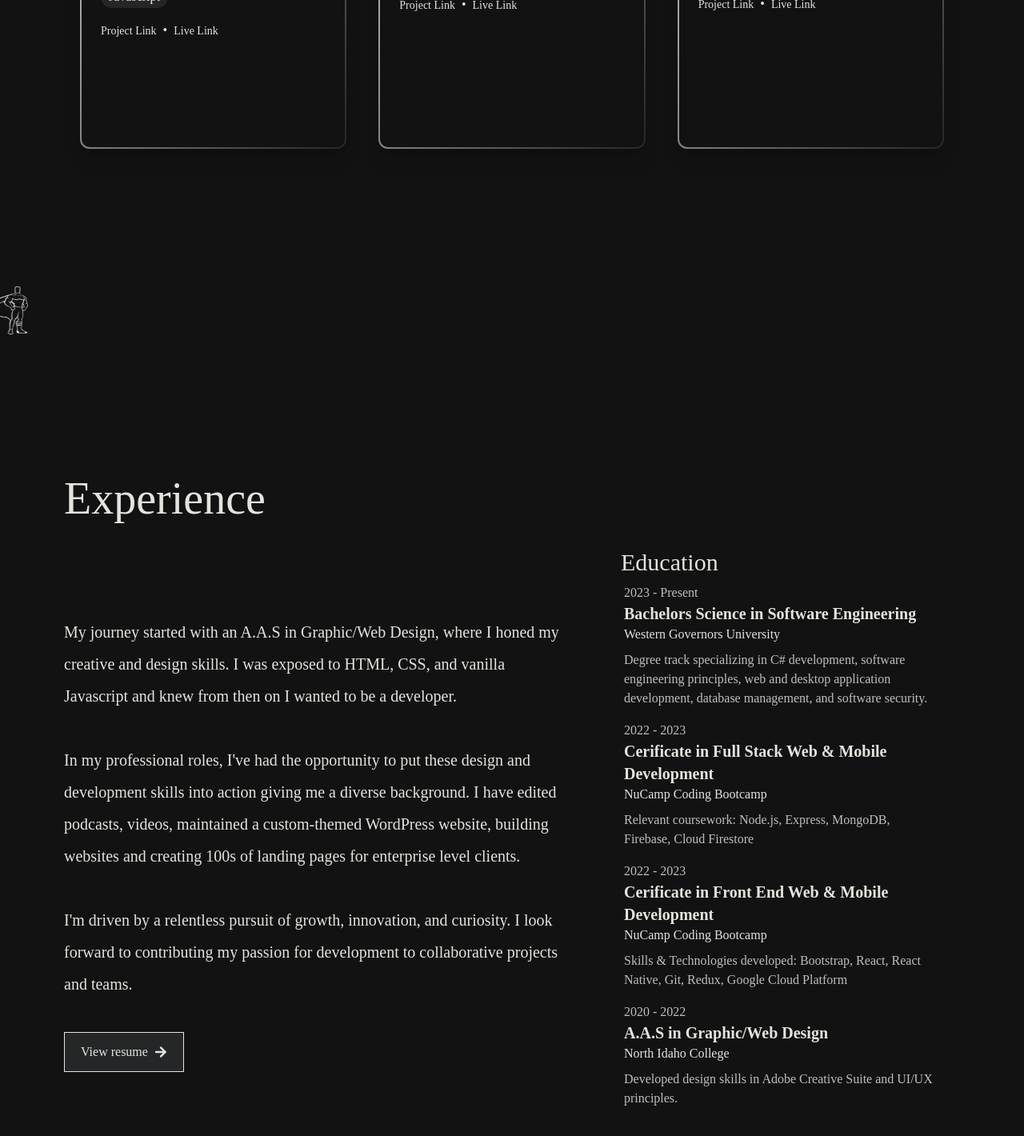
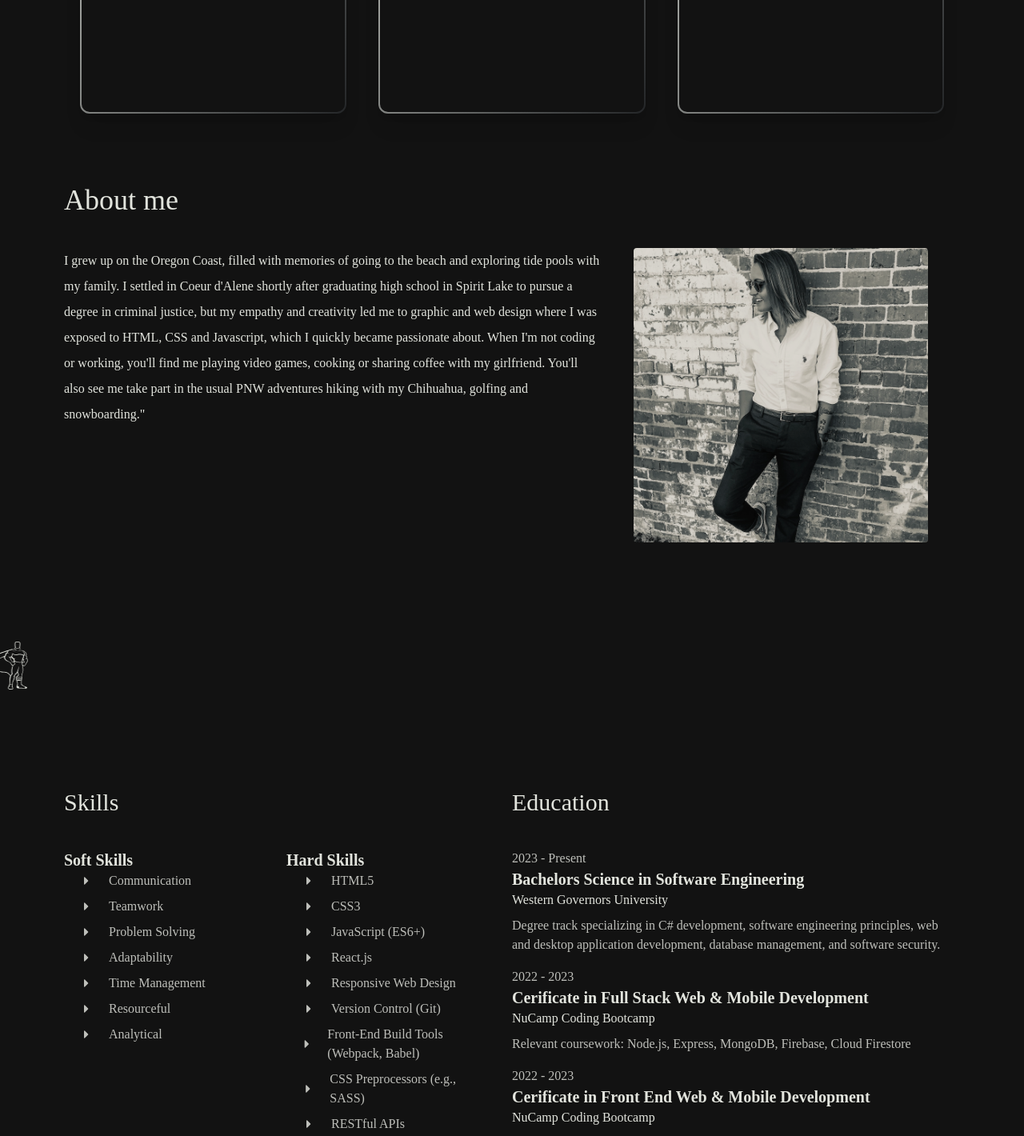
Before and after one commit to Kcounts93/my-portfolio, a React (Create React App) app: page / in a window 1280 px wide. Shown: the part 1330-2750 px from the top of the page at 80% size. Built offline with nearby package versions, Linux system fonts and the light colour scheme; some icons are missing.

Commit message:
Mobile responsiveness & spacing

```diff
--- a/src/App.js
+++ b/src/App.js
@@ -1,7 +1,7 @@
 import Hero from "./components/Hero";
 import Navbar from "./components/Navbar";
 import About from "./components/About";
-import Skills from "./components/Skills";
+import LogoMarquee from "./components/LogoMarquee";
 import Experience from "./components/Experience";
 import Projects from "./components/Projects";
 import Contact from "./components/Contact";
@@ -13,9 +13,9 @@ function App() {
       <Navbar />
       <Hero />
       <Projects />
-      <Skills />
+      <About />
+      <LogoMarquee />
       <Experience />
-      <About />
       <Contact />
       <Footer />
     </div>
--- /dev/null
+++ b/src/components/About.jsx
@@ -0,0 +1,45 @@
+import React from "react";
+import { motion } from "framer-motion";
+import me from "../assets/me.png";
+
+const About = () => {
+  return (
+    <div name="about" className="w-full px-5 lg:px-20 mt-10 mb-10">
+      <div className="text-heading-section mb-10">
+        <h2 className="text-4xl mb-2 font-medium">About me</h2>
+      </div>
+      <div className="flex flex-wrap">
+        {/* Left Section - about */}
+        <motion.div
+          initial={{ opacity: 0, x: 20 }}
+          animate={{ opacity: 1, x: 0 }}
+          transition={{ duration: 0.5 }}
+          className="w-full md:w-3/5 mb-6 md:mb-0"
+        >
+          <p className="mb-6 leading-loose">
+            I grew up on the Oregon Coast, filled with memories of going to the
+            beach and exploring tide pools with my family. I settled in Coeur
+            d'Alene shortly after graduating high school in Spirit Lake to
+            pursue a degree in criminal justice, but my empathy and creativity
+            led me to graphic and web design where I was exposed to HTML, CSS
+            and Javascript, which I quickly became passionate about. When I'm
+            not coding or working, you'll find me playing video games, cooking
+            or sharing coffee with my girlfriend. You'll also see me take part
+            in the usual PNW adventures hiking with my Chihuahua, golfing and
+            snowboarding."
+          </p>
+        </motion.div>
+
+        {/* Right Section - image */}
+        <div className="w-full md:w-2/5 md:px-10">
+          <img
+            className="rounded w-100 opacity-90"
+            src={me}
+            alt="portfolio me"
+          />
+        </div>
+      </div>
+    </div>
+  );
+};
+export default About;
--- a/src/components/Contact.jsx
+++ b/src/components/Contact.jsx
@@ -49,7 +49,7 @@ const Contact = () => {
   return (
     <div name="experience" className="w-full px-5 lg:px-20 mt-20 mb-20">
       <div className="text-heading-section mb-10">
-        <h2 className="text-[3.5rem] mb-2 font-light">Contact</h2>
+        <h2 className="text-4xl mb-2 font-medium">Contact</h2>
       </div>
       <div className="max-w-md mx-auto p-4 rounded-lg shadow-md">
         {submissionSuccess ? (
--- a/src/components/Experience.jsx
+++ b/src/components/Experience.jsx
@@ -1,8 +1,31 @@
 import React from "react";
 import { motion, AnimatePresence } from "framer-motion";
-import { FaCalendarAlt, FaArrowRight } from "react-icons/fa";
+import { FaCalendarAlt, FaCaretRight } from "react-icons/fa";
 
 const Experience = () => {
+  const softSkills = [
+    "Communication",
+    "Teamwork",
+    "Problem Solving",
+    "Adaptability",
+    "Time Management",
+    "Resourceful",
+    "Analytical",
+  ];
+
+  const hardSkills = [
+    "HTML5",
+    "CSS3",
+    "JavaScript (ES6+)",
+    "React.js",
+    "Responsive Web Design",
+    "Version Control (Git)",
+    "Front-End Build Tools (Webpack, Babel)",
+    "CSS Preprocessors (e.g., SASS)",
+    "RESTful APIs",
+    "UI/UX Design Fundamentals",
+  ];
+
   const education = [
     {
       school: "Western Governors University",
@@ -73,49 +96,52 @@ const Experience = () => {
   ];
 
   return (
-    <div name="experience" className="w-full px-5 lg:px-20 mt-20 mb-20">
+    <div name="experience" className="w-full px-5 lg:px-20 mb-10">
       <div className="text-heading-section mb-10">
-        <h2 className="text-[3.5rem] mb-2 font-light">Experience</h2>
-        <div className="flex sm:flex-col lg:flex-row sm:flex-wrap md:flex-wrap lg:flex-nowrap">
-          <div className="flex sm:mb-10 md:mb-10 lg:mb-0 lg:mt-10 flex-col justify-center pr-11 lg:w-3/5">
-            <p className="text-xl leading-10">
-              My journey started with an A.A.S in Graphic/Web Design, where I
-              honed my creative and design skills. I was exposed to HTML, CSS,
-              and vanilla Javascript and knew from then on I wanted to be a
-              developer.
-              <br />
-              <br />
-              In my professional roles, I've had the opportunity to put these
-              design and development skills into action giving me a diverse
-              background. I have edited podcasts, videos, maintained a
-              custom-themed WordPress website, building websites and creating
-              100s of landing pages for enterprise level clients.
-              <br />
-              <br />
-              I'm driven by a relentless pursuit of growth, innovation, and
-              curiosity. I look forward to contributing my passion for
-              development to collaborative projects and teams.
-            </p>
-            <a
-              href="https://www.linkedin.com/in/kaylacounts/"
-              target="_blank"
-              rel="noopener noreferrer"
-            >
-              <button className="flex items-center mt-10 px-5 py-3 border border-putty bg-charcoal text-bold hover:bg-putty hover:text-charcoal duration-300">
-                View resume
-                <span className="duration-300">
-                  <FaArrowRight className="ml-2" />
-                </span>
-              </button>
-            </a>
+        <div className="flex flex-col sm:flex-row">
+          <div className="sm:w-full mb-10 flex-col pr-11 lg:w-1/2">
+            <h3 className="text-3xl mb-2 font-light sm:mt-10">Skills</h3>
+            <div className="flex flex-row md:flex-row space-y-5 md:space-y-0 mt-10">
+              <div className="w-full md:w-1/2 md:pr-5">
+                <h2 className="text-xl font-semibold">Soft Skills</h2>
+                <ul className="list-none ml-5 flex-row">
+                  {softSkills.map((skill, index) => (
+                    <li
+                      key={index}
+                      className="mb-2 px-0 text-darkputty cursor-default flex flex-row items-center"
+                    >
+                      <FaCaretRight className="mr-5 px-0" />
+                      {skill}
+                    </li>
+                  ))}
+                </ul>
+              </div>
+              <div className="w-full md:w-1/2 pl-5">
+                <h2 className="text-xl font-semibold">Hard Skills</h2>
+                <ul className="list-none ml-5 flex-row">
+                  {hardSkills.map((skill, index) => (
+                    <li
+                      key={index}
+                      className="mb-2 px-0 text-darkputty cursor-default flex flex-row items-center"
+                    >
+                      <FaCaretRight className="mr-5 px-0" />
+                      {skill}
+                    </li>
+                  ))}
+                </ul>
+              </div>
+            </div>
           </div>
           {/* education */}
-          <div className="lg:w-2/5 ">
-            <div className="p-3">
-              <h3 className="text-3xl mb-2 font-light pl-3">Education</h3>
-              <ul className="sm:mt-10 lg:mt-0 cursor-default ">
+          <div className="lg:w-1/2">
+            <div className="">
+              <h3 className="text-3xl mb-2 font-light sm:mt-10">Education</h3>
+              <ul className="sm:mt-10 md:mt-10 cursor-default">
                 {education.map((item, index) => (
-                  <li key={index} className="mb-4 last:mb-0 cursor-default">
+                  <li
+                    key={index}
+                    className="pl-0 mb-4 last:mb-0 cursor-default"
+                  >
                     <div className="text-md text-light text-darkputty">
                       {item.year}
                     </div>
@@ -136,6 +162,7 @@ const Experience = () => {
         </div>
       </div>
       {/* timeline */}
+      <h3 className="text-3xl mb-2 font-light sm:mt-10">Employment</h3>
       <div className="timeline-container flex justify-center align-top">
         <ol className="items-start mt-10 sm:flex sm:flex-wrap md:flex-wrap lg:flex-nowrap">
           <AnimatePresence>
@@ -146,7 +173,7 @@ const Experience = () => {
                 animate={{ opacity: 1, x: 0 }}
                 exit={{ opacity: 0, x: -30 }}
                 transition={{ duration: 0.5 }}
-                className="relative mb-6 sm:mb-0 sm:mt-5"
+                className="relative mx-0 px-0 mb-6 sm:mb-0 sm:mt-5"
               >
                 <div className="flex items-center">
                   <div className="z-10 flex items-center justify-center w-6 h-6 bg-charcoal rounded-full ring-0 ring-putty dark:bg-charcoal sm:ring-8 dark:ring-charcoal shrink-0">
@@ -155,12 +182,12 @@ const Experience = () => {
                   <div className="hidden sm:flex w-full bg-putty h-0.5 dark:bg-charcoal"></div>
                 </div>
                 <div className="mt-3 sm:pr-8">
-                  <h3 className="text-lg font-semibold ">{experience.title}</h3>
-                  <h3 className="text-lg font-medium">{experience.company}</h3>
+                  <h3 className="text-md font-semibold ">{experience.title}</h3>
+                  <h3 className="text-md font-medium">{experience.company}</h3>
                   <time className="block mb-2 text-md font-semibold leading-none text-darkputty">
                     {experience.date}
                   </time>
-                  <p className="text-base font-normal text-darkputty">
+                  <p className="font-normal text-darkputty">
                     {experience.description}
                   </p>
                 </div>
--- a/src/components/Hero.jsx
+++ b/src/components/Hero.jsx
@@ -21,10 +21,10 @@ const Hero = () => {
     <div name="home" className="w-full h-screen px-20">
       <div className="max-w-full h-full flex flex-col justify-center items-start">
         <div className="md:w-3/4 xl:w-3/4 mb-6">
-          <h6 className="text-2xl sm:text-xl mb-2 font-light">
+          <h6 className="md:text-xl lg:text-xl mb-2 font-light">
             Hello, my name is Kayla Counts
           </h6>
-          <h1 className="sm:text-3xl sm:leading-loose md:text-4xl md:leading-relaxed lg:text-5xl lg:leading-relaxed font-light">
+          <h1 className="md:text-4xl lg:text-4xl md:leading-relaxed lg:leading-relaxed font-light">
             I specialize in crafting visually pleasing, responsive web
             applications, bringing four years of design and development
             expertise to everything I do.
--- a/src/components/Skills.jsx
+++ b/src/components/LogoMarquee.jsx
@@ -12,7 +12,7 @@ import { DiMongodb } from "react-icons/di";
 import { SiGreensock } from "react-icons/si";
 import Marquee from "react-fast-marquee";
 
-const Skills = () => {
+const LogoMarquee = () => {
   return (
     <div name="skills" className="w-full my-20">
       <div>
@@ -50,4 +50,4 @@ const Skills = () => {
   );
 };
 
-export default Skills;
+export default LogoMarquee;
--- a/src/components/Projects.jsx
+++ b/src/components/Projects.jsx
@@ -12,7 +12,7 @@ const Projects = () => {
       id: 1,
       title: "On the Rocks Mixology Website",
       subtitle: "Snippet",
-      categories: ["Bootstrap", "HTML", "CSS", "SASS", "Javascript"],
+      categories: ["Bootstrap", "SASS", "Javascript"],
       image: otr,
       projectLink: "https://example.com/project-link",
       liveLink: "https://ontherocks.counts2six.com/",
@@ -40,7 +40,29 @@ const Projects = () => {
     },
     {
       id: 4,
-      title: "How to center an element using JavaScript and jQuery",
+      title: "Using JavaScript and jQuery",
+      subtitle: "Snippet",
+      date: "10th Oct 2022",
+      categories: ["JavaScript"],
+      image: Project1,
+      projectLink: "https://example.com/project-link",
+      liveLink: "https://example.com/live-link",
+      featured: false, // Featured project
+    },
+    {
+      id: 4,
+      title: "Using JavaScript and jQuery",
+      subtitle: "Snippet",
+      date: "10th Oct 2022",
+      categories: ["JavaScript"],
+      image: Project1,
+      projectLink: "https://example.com/project-link",
+      liveLink: "https://example.com/live-link",
+      featured: false, // Featured project
+    },
+    {
+      id: 4,
+      title: "Using JavaScript and jQuery",
       subtitle: "Snippet",
       date: "10th Oct 2022",
       categories: ["JavaScript"],
@@ -68,9 +90,9 @@ const Projects = () => {
     activeTab === "featured" ? featuredProjects : allProjects;
 
   return (
-    <div name="project" className="w-full px-5 lg:px-20 mt-20 mb-20 flex-row">
-      <div className="flex justify-between text-heading-section mb-10">
-        <h2 className="text-[3.5rem] mb-5 font-light">Projects</h2>
+    <div name="project" className="w-full px-5 lg:px-20 mt-20 mb-10 flex-row">
+      <div className="flex justify-between text-heading-section mb-10 flex-wrap">
+        <h2 className="text-4xl mb-5 font-light">Projects</h2>
         <div className="flex justify-end mb-4 mx-5">
           <button
             onClick={() => setActiveTab("featured")}
@@ -99,12 +121,12 @@ const Projects = () => {
           <div
             key={project.id}
             onClick={() => setSelectedProject(project)}
-            className="w-full sm:w-1/2 sm:h-[400px] lg:w-1/3 lg:h-[500px]   p-2 flex flex-col"
+            className="w-full sm:w-1/2 sm:h-[400px] lg:w-1/3 lg:h-[500px] p-2 flex flex-col"
           >
             {/* Project card content */}
             <div className="mx-3 h-full rounded-xl bg-gradient-to-br from-putty to-charcoal p-0.5 shadow-xl transition hover:scale-105 duration-300">
               {/* Project details */}
-              <div className="flex-col h-full justify-center align-middle rounded-[10px] bg-darkgrey p-4 sm:p-6 flex-grow">
+              <div className="flex-col h-full justify-center align-middle rounded-[10px] bg-darkgrey p-4 sm:p-6  flex-grow">
                 <div className="overflow-hidden">
                   <img
                     className="mb-5"
```
Also changed, not shown: src/components/Footer.jsx (+4 -4 lines), src/components/Navbar.jsx (+6 -6 lines), src/assets/hiking.png (added).
